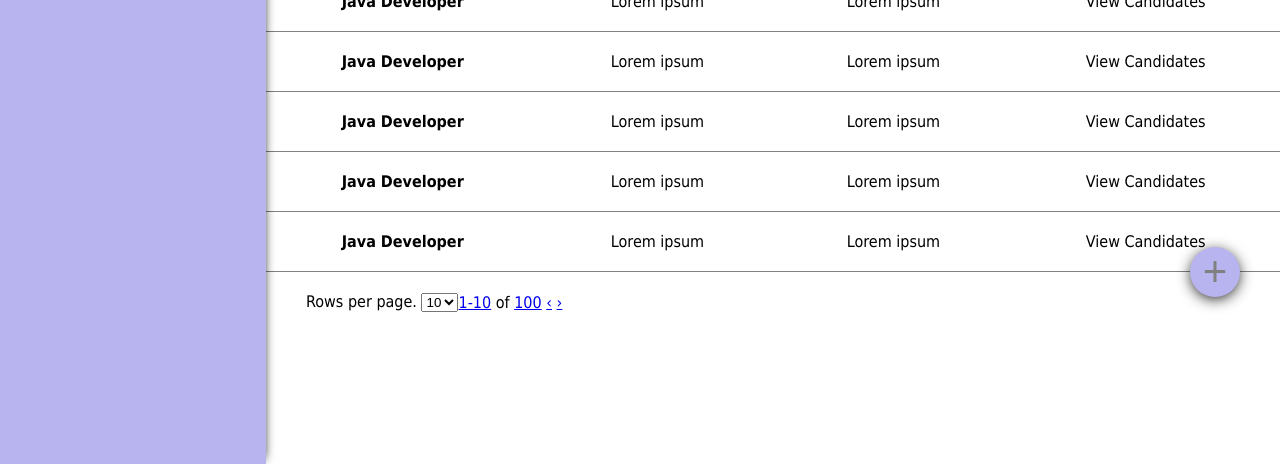
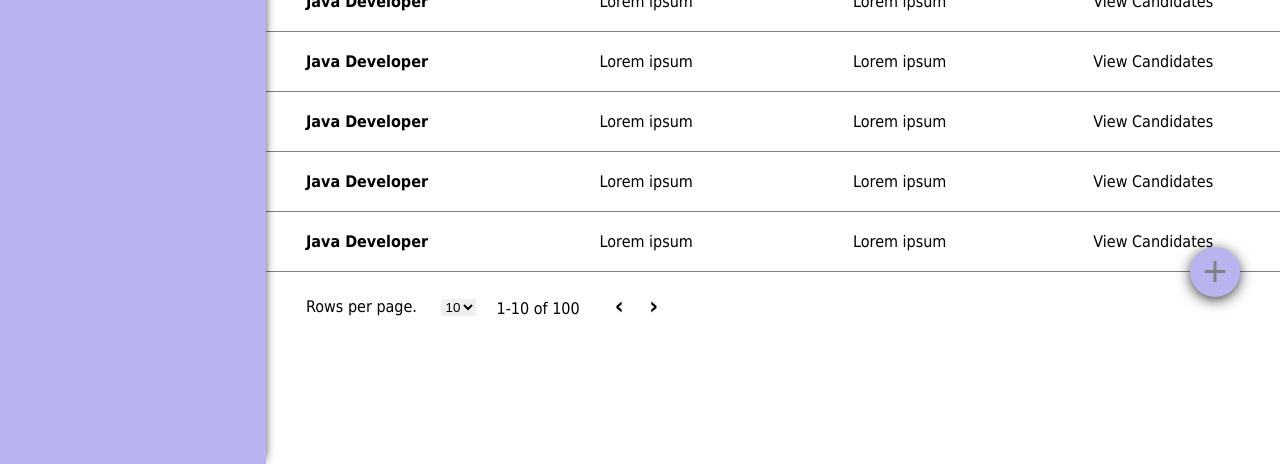
Before and after one commit to Andrew80Ka/hr-app, a plain HTML site: page index.html in a window 1280 px wide. Shown: the part 336-800 px from the top of the page. Drawn offline with Linux system fonts and the light colour scheme.

Commit message:
finish file css

```diff
--- a/css/style.css
+++ b/css/style.css
@@ -82,6 +82,7 @@ body, html {
 }
 .section-top__title {
 	margin-bottom: 20px;
+	color: black;
 }
 .filter {
 	display: flex;
@@ -94,6 +95,7 @@ body, html {
 }
 .filter-select {
 	display: inline-block;
+	font-size: 18px;
 	min-width: 150px;
 	min-height: 30px;
 	padding-left: 50px;
@@ -101,6 +103,9 @@ body, html {
 	border-radius: 30px;
 	background-color: #b8b4ef;
 	margin-right: 30px;
+}
+.filter-select__item {
+	background-color: #fff;
 }
 .filter__item {
 	display: flex;
@@ -134,9 +139,15 @@ body, html {
 }
 .table-header__item,
 .table-body__item {
+	width: 25%;
 	padding-top: 20px;
 	padding-bottom: 20px;
 	text-align: center;
+}
+.table-header__item:first-child,
+.table-body__item--th {
+	text-align: left;
+	padding-left: 40px;
 }
 .footer {
 	position: relative;
@@ -144,6 +155,11 @@ body, html {
 	justify-content: start;
 	align-items: center;
 	padding: 20px 40px;
+}
+.filter-pages-select {
+	margin-left: 20px;
+	margin-right: 20px;
+	border: none;
 }
 .footer-button {
 	position: absolute;
@@ -158,3 +174,20 @@ body, html {
 	color: gray;
 	box-shadow: 0 3px 15px -2px black;
 }
+.paginator__prev {
+	margin-left: 20px;
+}
+.paginator__prev,
+.paginator__next {
+	display: inline-block;
+	text-align: center;
+	min-width: 30px;
+	font-size: 24px;
+	font-weight: bold;
+	color: #000;
+	text-decoration: none;
+}
+.paginator__prev:hover,
+.paginator__next:hover {
+	color: gray;
+}
--- a/index.html
+++ b/index.html
@@ -130,9 +130,9 @@
 
 					<!-- paginator -->
 					<div class="paginator footer-paginator">
-						<a class="paginator-active" href="#">1-10</a>
-						<span>of</span>
-						<a href="#">100</a>
+						<span class="paginator-text">1-10</span>
+						<span class="paginator-text">of</span>
+						<span class="paginator-text">100</span>
 						<a class="button paginator__prev" href="#">&lsaquo;</a>
 						<a class="button paginator__next" href="#">&rsaquo;</a>
 					</div>
```
